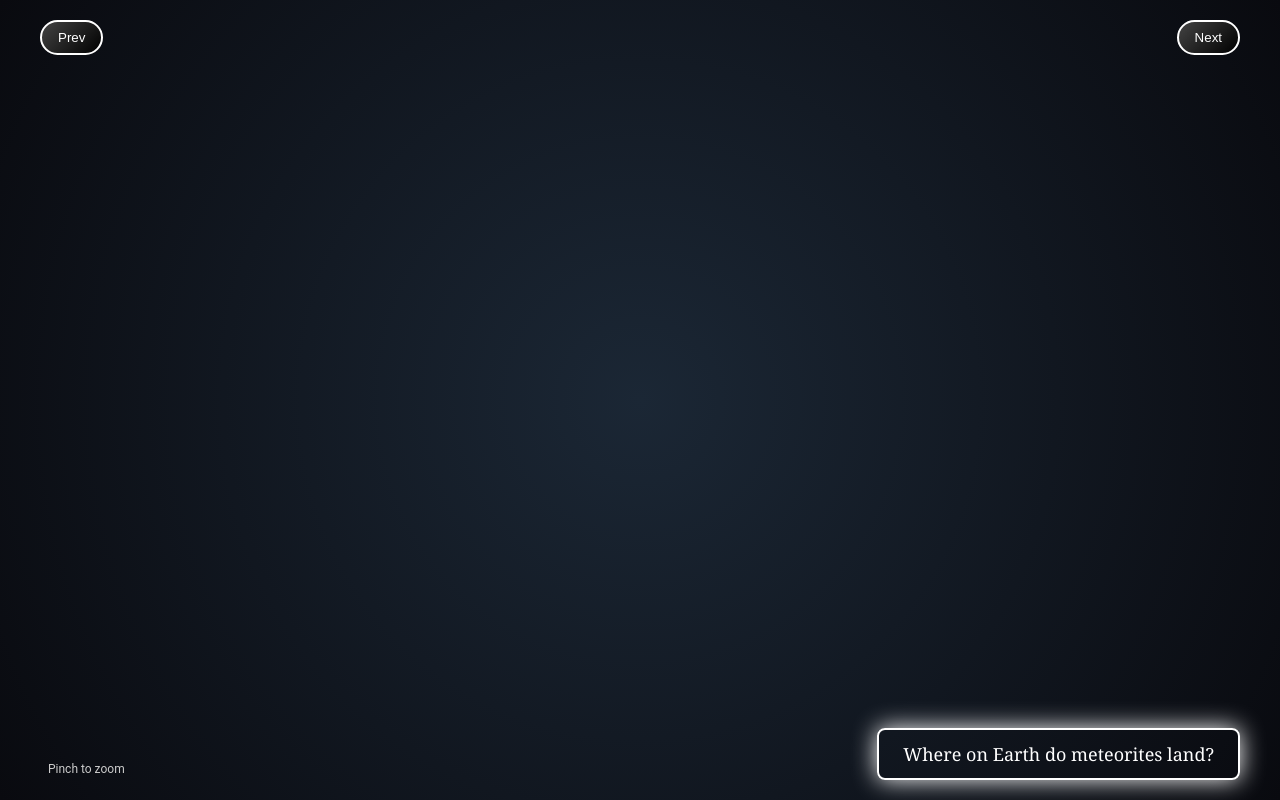
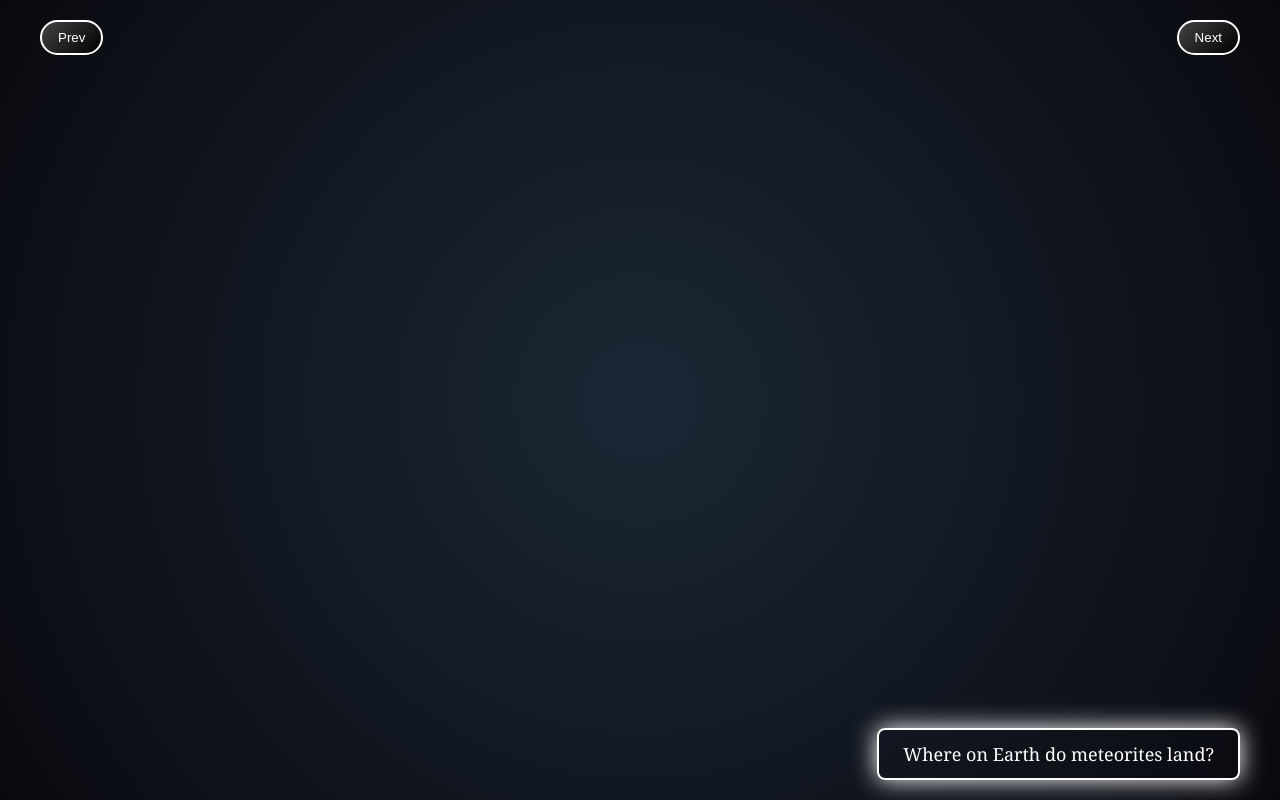
Before and after one commit to kul46/Meteorite-Landings-Data, a plain HTML site: page scene3.html in a window 1280 px wide. Drawn offline with nearby package versions, Linux system fonts and the light colour scheme; no server answers.

Commit message:
Update scene3.html

```diff
--- a/scene3.html
+++ b/scene3.html
@@ -49,15 +49,6 @@
       bottom: 40px;
       left: 40px;
       right: 40px;
-    }
-
-    .note {
-      position: absolute;
-      bottom: 20px;
-      left: 40px;
-      padding: 4px 8px;
-      font-size: 12px;
-      color: #ccc;
     }
 
     .intro {
@@ -112,7 +103,6 @@
   <div id="map"></div>
 
   <div class="intro">Where on Earth do meteorites land?</div>
-  <div class="note">Pinch to zoom</div>
 
   <script>
     function draw() {
```
